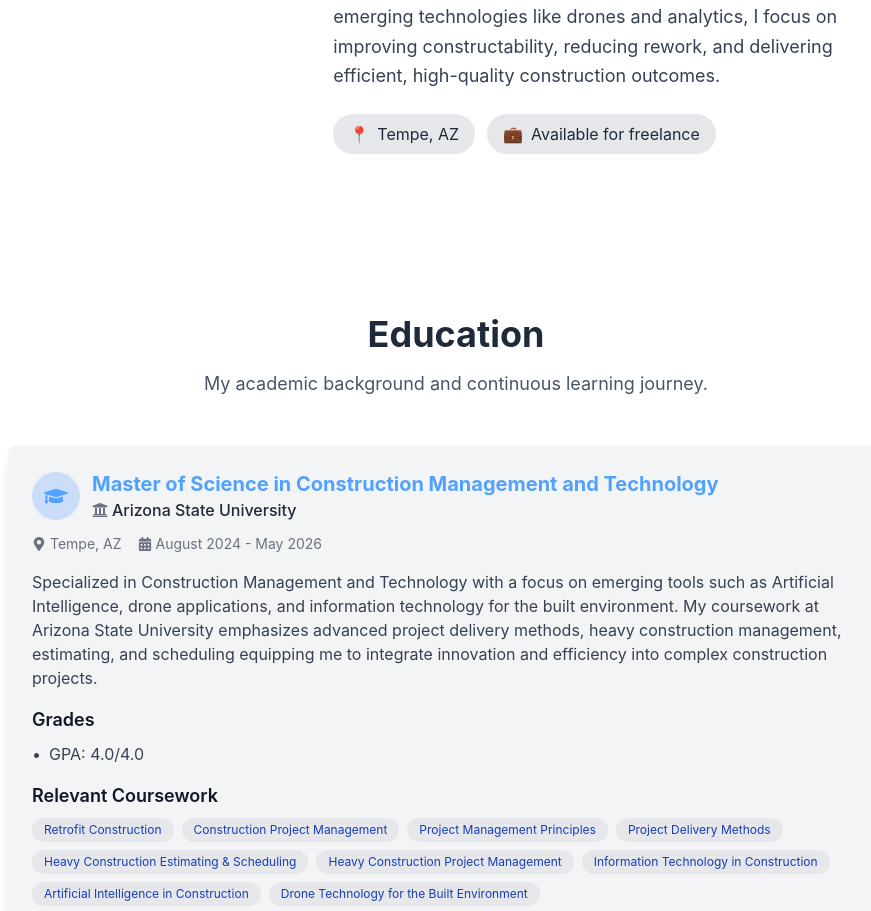
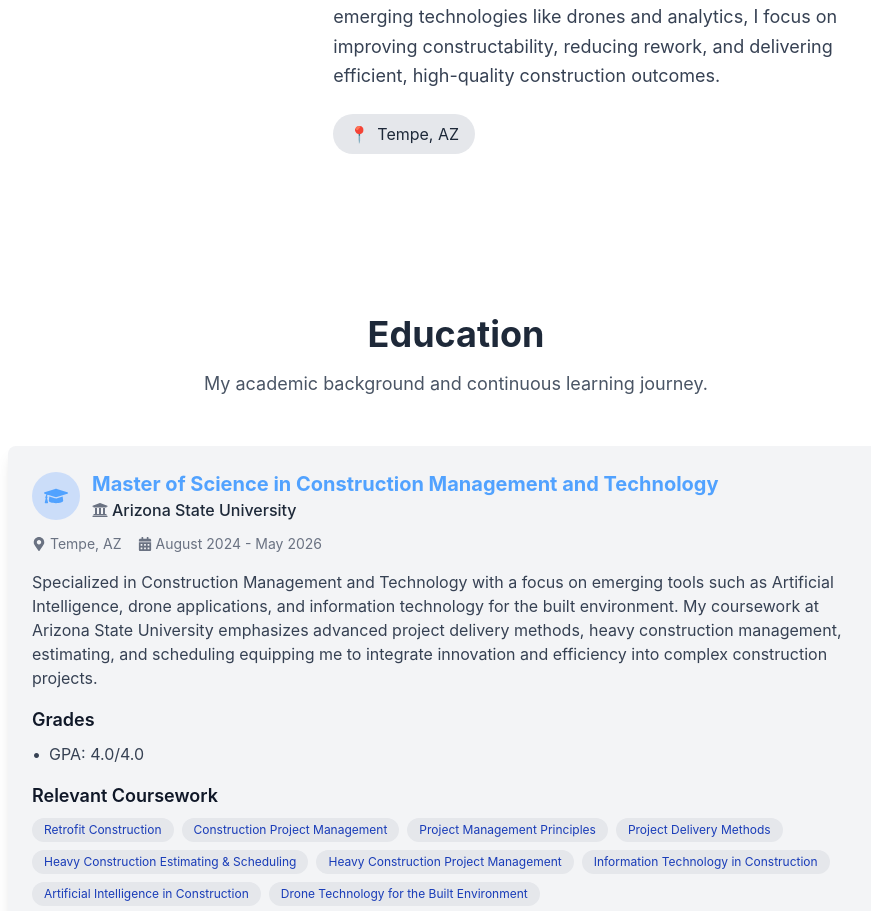
Before and after one commit to MihirGujarati/MihirGujarati.github.io, a React (Vite) app: page / in a window 1280 px wide. Shown: the part 1354-2265 px from the top of the page, without its empty margins (184-1055 px from the left). Built offline with nearby package versions, Linux system fonts and the light colour scheme.

Commit message:
update 9

```diff
--- a/src/components/About.tsx
+++ b/src/components/About.tsx
@@ -49,10 +49,6 @@ const About: React.FC = () => {
                 <div className="flex items-center gap-2 px-4 py-2 bg-gray-200 dark:bg-gray-700 rounded-full">
                   <span className="text-blue-500 dark:text-blue-400">📍</span> {personalInfo.location}
                 </div>
-                {/* Availability badge */}
-                <div className="flex items-center gap-2 px-4 py-2 bg-gray-200 dark:bg-gray-700 rounded-full">
-                  <span className="text-blue-500 dark:text-blue-400">💼</span> Available for freelance
-                </div>
               </div>
             </div>
           </div>
```
